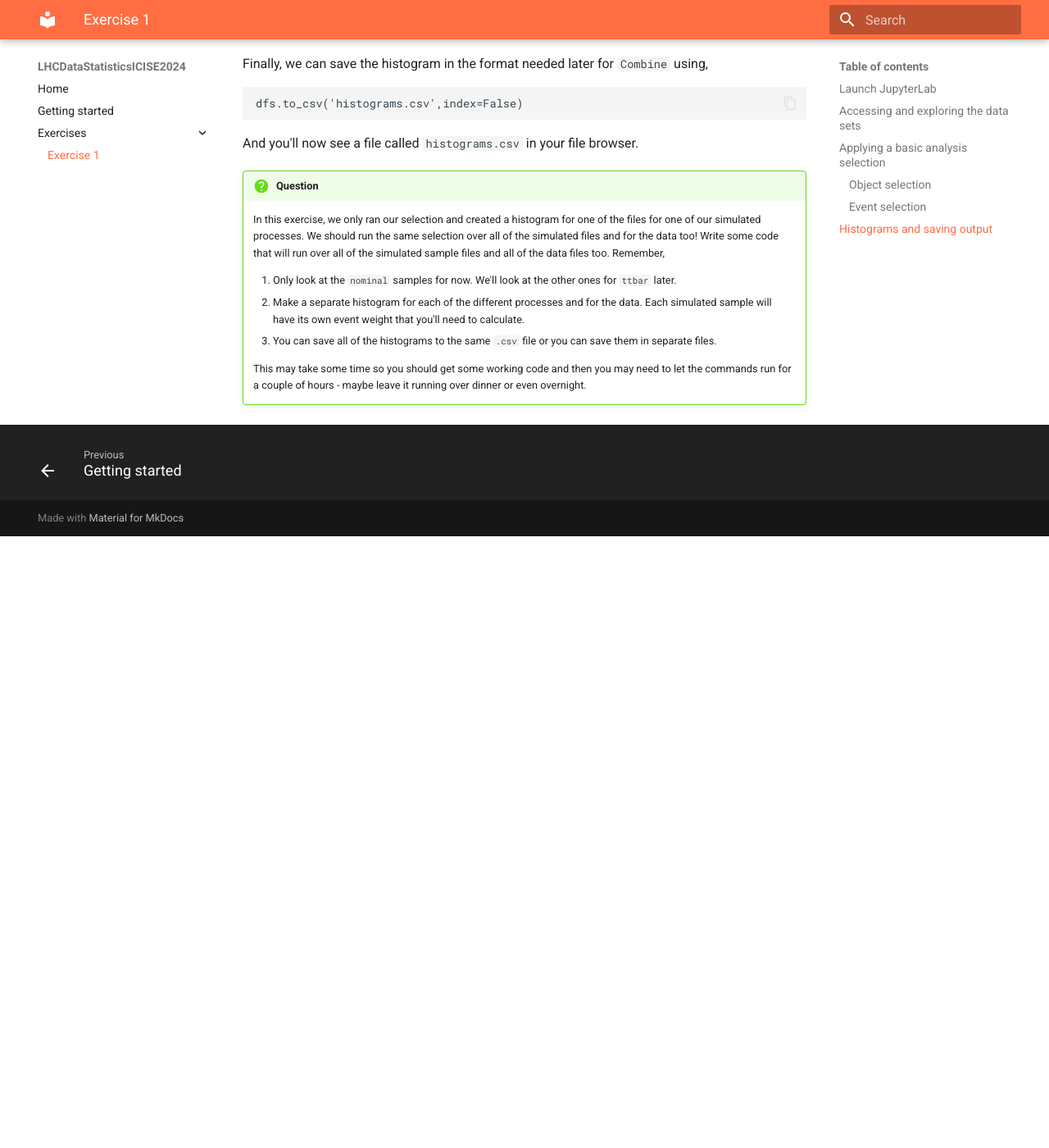
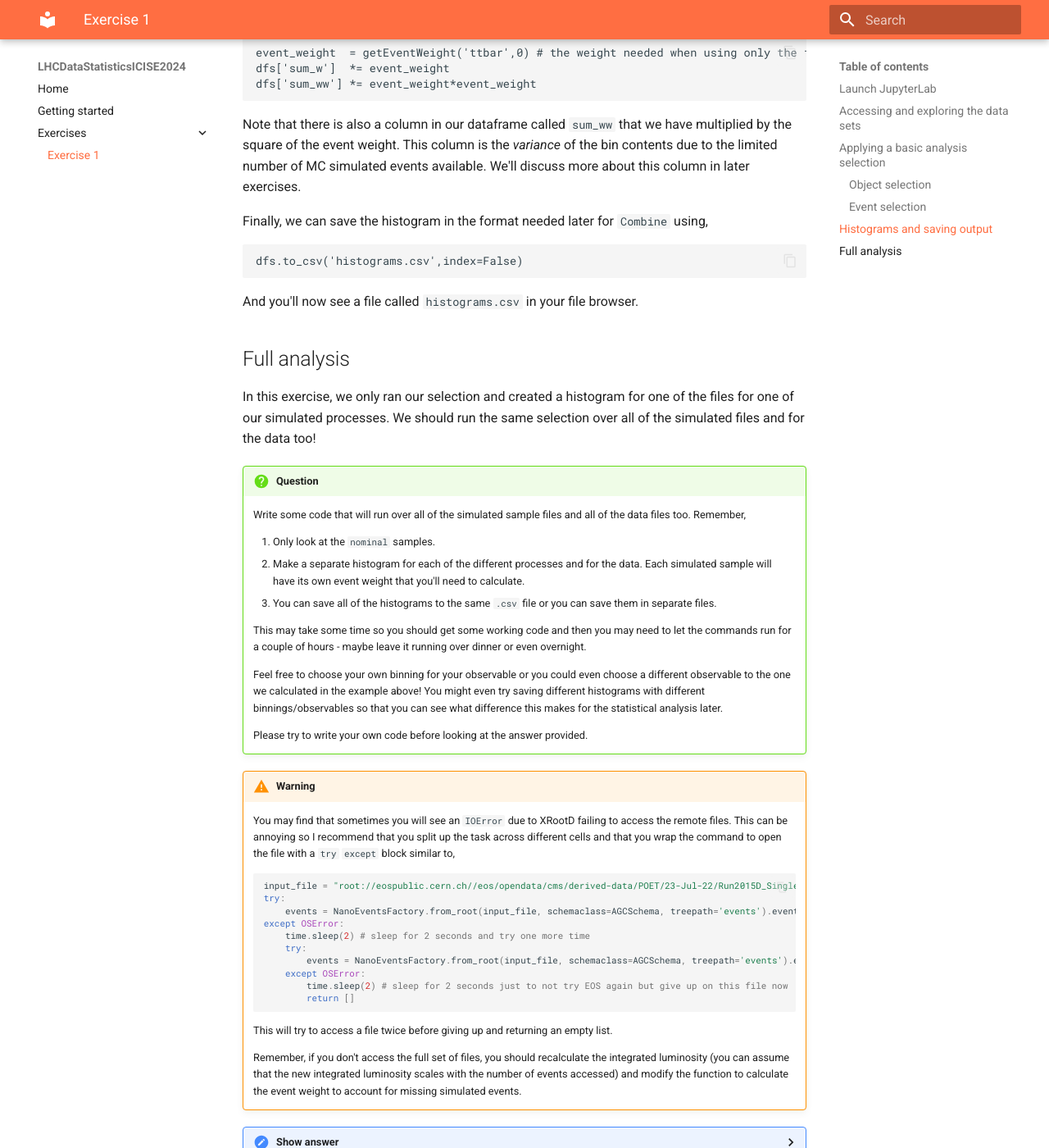
Before and after one commit to nucleosynthesis/LHCDataStatisticsICISE2024, an MkDocs documentation site: the page built from docs/day1.md, in a window 1280 px wide and 1400 px high, scrolled down 9936 px. Shown: the whole window at 82% size. Built offline with MkDocs 1.6.1 and Material for MkDocs 9.7.7, drawn with Linux system fonts in a browser that asks for light colours; formulas are drawn with MathJax 3; before the commit the page ends 10590 px from its top, so only the background shows below that; some of the changed text lies outside the part shown.

Commit message:
Day 1 exercise done

````diff
--- a/docs/day1.md
+++ b/docs/day1.md
@@ -30,7 +30,7 @@ Now you can start the JupyterLab server by running
 jupyter lab --ip 0.0.0.0 --port 8888 --no-browser
 ```
 
-The output will give you a link (starting with `http://`) that you can paste into your preferred internet browser to open the JuypterLab session. Create a new Python 3 notebook - icon that says *Python 3 (ipykernel)* - and give it a name by clicking at the top where it says "Untitled.ipynb". We will use this notebook to issue commands to process the data.
+The output will give you a link (starting with `http://`) that you can paste into your preferred internet browser to open the JuypterLab session. Create a new Python 3 notebook - icon that says *Python 3 (ipykernel)* - and give it a name by right clicking in the file browser at the left panel where it says "Untitled.ipynb". We will use this notebook to issue commands to process the data.
 
 You can create new cells in the notebook by using the "+" icon at the top. The code that is entered in each cell can be run by either clicking the play icon at the top or by selecting the cell and pressing **Shift + Enter** on your keyboard. Jupyter notebooks are a great way of editing code and displaying output all in one place!
 
@@ -182,7 +182,7 @@ selected_electrons = events.electron[(events.electron.pt > 30) & (abs(events.ele
 
 ```python
 selected_muons = events.muon[(events.muon.pt > 30) & (abs(events.muon.eta)<2.1) & (events.muon.isTight == True) & (events.muon.sip3d < 4) & (events.muon.pfreliso04DBCorr < 0.15)]
-selected_jets = events.jet[(events.jet.corrpt > 30) & (abs(events.jet.eta)<2.4) & ]
+selected_jets = events.jet[(events.jet.corrpt > 30) & (abs(events.jet.eta)<2.4) ]
 ```
 </details>
 
@@ -215,7 +215,7 @@ print(len(event_filters))
 The reason is that this object now contains a boolean flag, one for each event, that indicates whether or not the event satisfies all of the criteria that we used to define the filter. To actually select the events that pass this filter, we just apply the filter to one of our selected object collections. For example, to obtain the collection of jets from all of the events that pass our selection, we can do,
 
 ```python
-selected_events = selected_jets[region_filter]
+selected_events = selected_jets[events_filter]
 ```
 
 As a final step, we want to plot some observable in our events that can separate the signal from the various backgrounds. Choosing observables often requires a lot of thought as physicists as there are several things we want to consider
@@ -290,13 +290,19 @@ $$
 L_{eff}  =  N_{gen}/\sigma
 $$
 
+Often, there is a filtering step in either the MC generation or in the skimming step - we don't always manage to process all of the samples. It's important to account for this by scaling up the number of generated events by this filter efficiency $\epsilon$. So our formula changes to
+
+$$
+L_{eff}  =  \frac{1}{\epsilon}\cdot N_{gen}/\sigma
+$$
+
 The event weight for a particular sample will therefore be the ratio of the integrated luminosity of our real data to the effective luminosity of the sample,
 
 $$
-w = L_{int}/L_{eff}
+w = L_{int}/L_{eff} =L_{int}\cdot \epsilon\cdot \sigma/N_{gen}
 $$
 
-Have a look again inside the `ntuples.json` file. You will find that the file contains the total number of events for each sample - `nevts_total` -  (this is the number generated) and the cross-section in $pb$ - `xsec` - for that sample. You can read in this data using the code below,
+Have a look again inside the `ntuples.json` file. You will find that the file contains the number of events for each file in each sample - `nevts` -  (this is the number generated and processed to make that file), the filter efficiency for the sample (`filter_eff`) and the cross-section in $pb$ - `xsec` for that sample. You can read in this data using the code below,
 
 ```python
 import json
@@ -305,16 +311,16 @@ with open('ntuples.json', 'r') as f:
 ```
 From this information, you can now calculate the event weight for each of the simulated samples. Our integrated luminosity for this 2015 data is 2256.38 $pb$.
 !!! Question
-    Write a function to calculate the event weight (`getEventWeight`) for a given simulated sample, using the metadat from `ntuples.json`.
+    Write a function to calculate the event weight (`getEventWeight`) for a given simulated sample, using the metadata from `ntuples.json`.
 
 <details>
 <summary><b>Show answer</b></summary>
 
 ```python
-def getEventWeight(sample):
+def getEventWeight(sample,file_index):
     lumi = 2256.38 # inv pb
     if sample != "data":
-        xsec_weight = metadata[sample]['xsec'] * lumi / metadata[sample]['nominal']['nevts_total']
+        xsec_weight = metadata[sample]['filter_eff'] * metadata[sample]['xsec'] * lumi / metadata[sample]['nominal'][file_index]['nevts']
     else:
         xsec_weight = 1
     return xsec_weight
@@ -355,8 +361,9 @@ dfs = histogramToDataframe(weights[0],"signalregion","ttbar")
 
 Since we haven't included the event weights when making the histogram, we will multiply the column `sum_w` by this weight.
 ```
-dfs['sum_w']*=getXSWeight('ttbar')
-dfs['sum_ww']*=getXSWeight('ttbar')*getXSWeight('ttbar')
+event_weight  = getEventWeight('ttbar',0) # the weight needed when using only the first file
+dfs['sum_w']  *= event_weight
+dfs['sum_ww'] *= event_weight*event_weight
 ```
 
 Note that there is also a column in our dataframe called `sum_ww` that we have multiplied by the square of the event weight. This column is the *variance* of the bin contents due to the limited number of MC simulated events available. We'll discuss more about this column in later exercises.
@@ -367,11 +374,46 @@ dfs.to_csv('histograms.csv',index=False)
 ```
 And you'll now see a file called `histograms.csv` in your file browser.
 
+## Full analysis
+
+In this exercise, we only ran our selection and created a histogram for one of the files for one of our simulated processes. We should run the same selection over all of the simulated files and for the data too!
+
 !!! Question
-    In this exercise, we only ran our selection and created a histogram for one of the files for one of our simulated processes. We should run the same selection over all of the simulated files and for the data too! Write some code that will run over all of the simulated sample files and all of the data files too. Remember,
+     Write some code that will run over all of the simulated sample files and all of the data files too. Remember,
 
-    1. Only look at the `nominal` samples for now. We'll look at the other ones for `ttbar` later.
+    1. Only look at the `nominal` samples.
     2. Make a separate histogram for each of the different processes and for the data. Each simulated sample will have its own event weight that you'll need to calculate.
     3. You can save all of the histograms to the same `.csv` file or you can save them in separate files.
 
     This may take some time so you should get some working code and then you may need to let the commands run for a couple of hours - maybe leave it running over dinner or even overnight.
+
+    Feel free to choose your own binning for your observable or you could even choose a different observable to the one we calculated in the example above! You might even try saving different histograms with different binnings/observables so that you can see what difference this makes for the statistical analysis later.
+
+    Please try to write your own code before looking at the answer provided.
+
+!!! Warning
+    You may find that sometimes you will see an `IOError` due to XRootD failing to access the remote files. This can be annoying so I recommend that you split up the task across different cells and that you wrap the command to open the file with a `try` `except` block similar to,
+    ```python
+    input_file = "root://eospublic.cern.ch//eos/opendata/cms/derived-data/POET/23-Jul-22/Run2015D_SingleMuon_flat/07FC2CD2-106C-4419-9260-12B3E271C345_flat.root"
+    try:
+        events = NanoEventsFactory.from_root(input_file, schemaclass=AGCSchema, treepath='events').events()
+    except OSError:
+        time.sleep(2) # sleep for 2 seconds and try one more time
+        try:
+            events = NanoEventsFactory.from_root(input_file, schemaclass=AGCSchema, treepath='events').events()
+        except OSError:
+            time.sleep(2) # sleep for 2 seconds just to not try EOS again but give up on this file now
+            return []
+    ```
+    This will try to access a file twice before giving up and returning an empty list.
+
+    Remember, if you don't access the full set of files, you should recalculate the integrated luminosity (you can assume that the new integrated luminosity scales with the number of events accessed) and modify the function to calculate the event weight to account for missing simulated events.
+
+
+/// details | Show answer
+I have uploaded a Jupyter notebook that will perform the full analysis on the samples called `FullAnalysis.ipynb`in the `ttbarAnalysis` folder. If you really get stuck, have a look at this notebook to see how to run our object and event selection, calculate the observable and save the histograms for all of the samples.
+
+The notebook will produce a plot similar to the one below,
+
+![mbjj_signal](images/mbjj_signalregion.png)
+///
````
Also changed, not shown: docs/index.md (+14 -0 lines), docs/setup.md (+17 -3 lines), docs/images/mbjj_signalregion.png (added), 3 other files.
